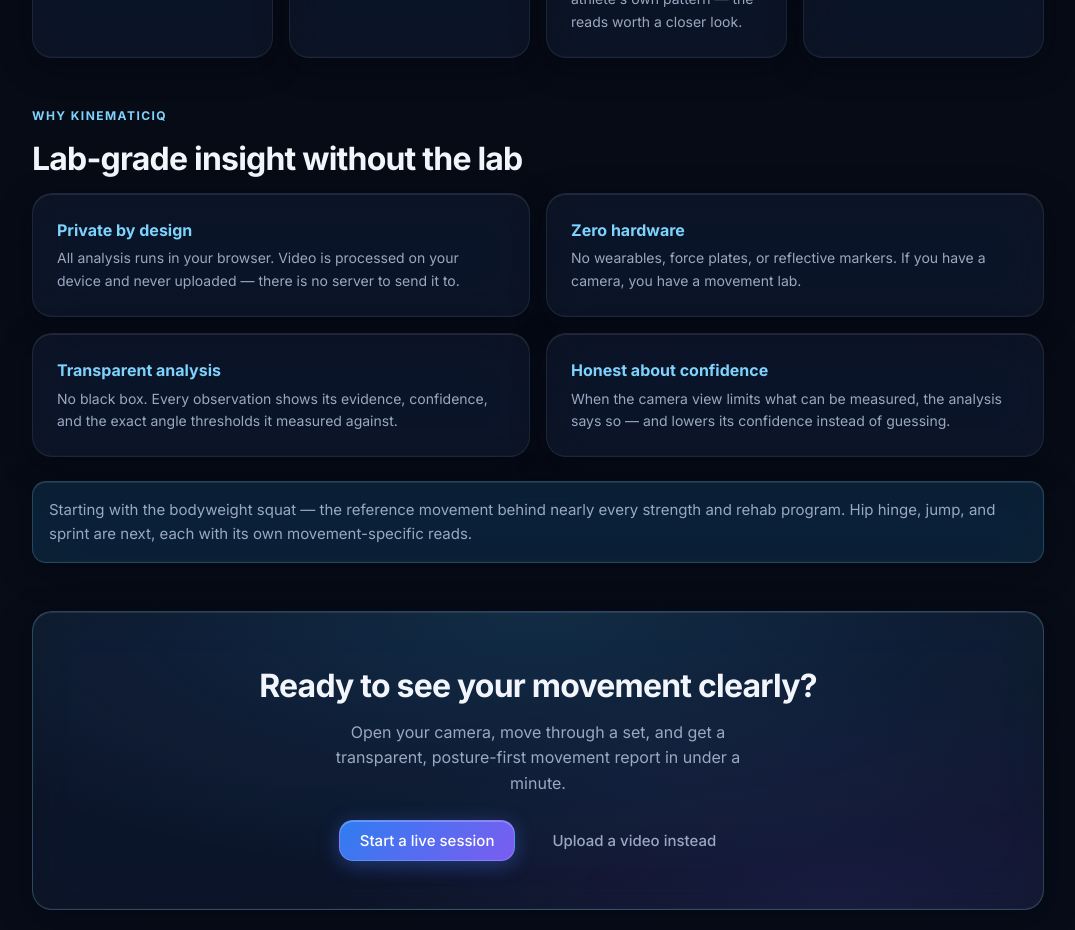
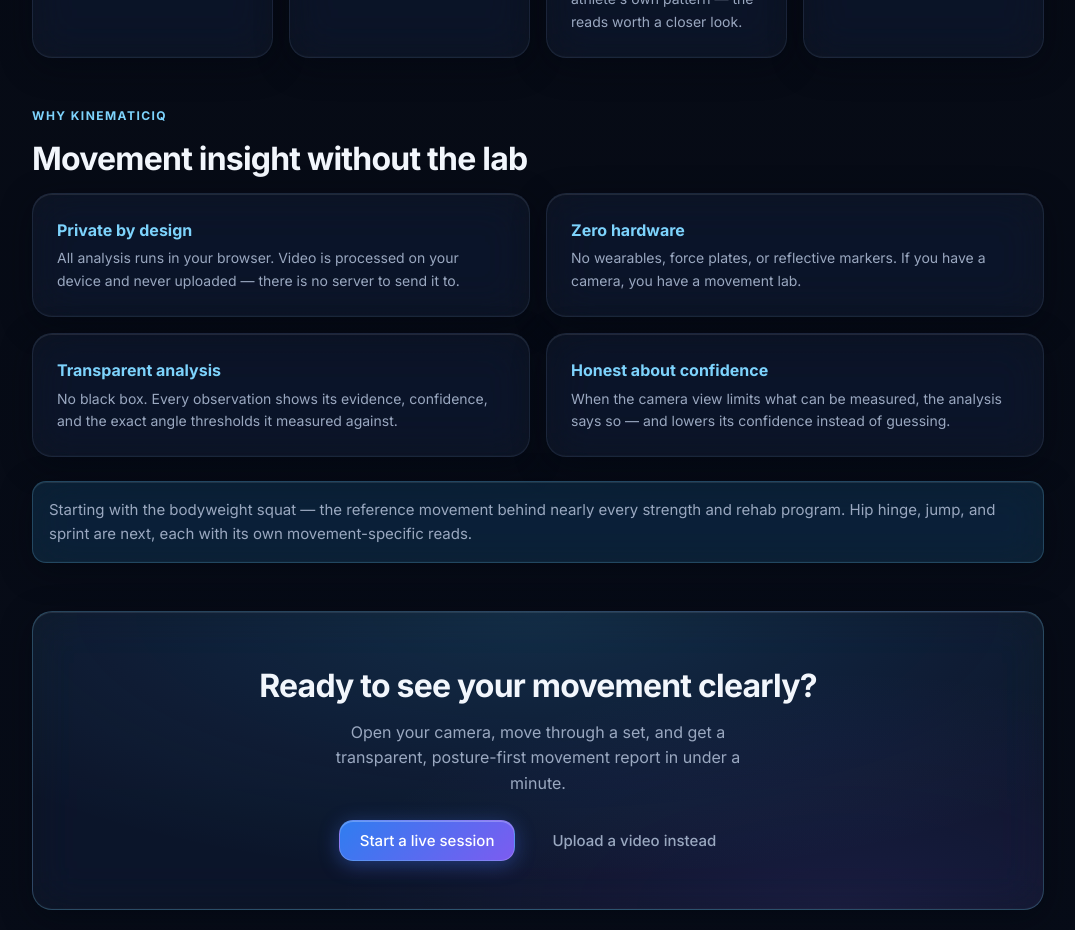
Before and after one commit to Born2tweak/KinematicIQ, a React (Vite) app in the folder web/: page / in a window 1280 px wide. Shown: the part 2360-3290 px from the top of the page, without its empty margins (102-1177 px from the left). Built offline with nearby package versions, Linux system fonts and the light colour scheme; no server answers.

Commit message:
fix: remove lab-grade overclaim and muscle attribution from copy
Lab-grade implies validated accuracy the product does not yet have;
range through the quads and glutes drifts toward muscle attribution
(ontology forbidden conclusion #5-6). Both reworded to observable
movement language.

```diff
--- a/web/src/feedback/feedbackReasoning.ts
+++ b/web/src/feedback/feedbackReasoning.ts
@@ -123,7 +123,7 @@
       issue: 'Depth',
       observed: depthPhrase,
       whyItMatters:
-        'Limited hip flexion means less range through the quads and glutes. From the side view, the camera reads thigh angle — when the hips do not sit as low, the camera reads less depth even if the rep felt effortful.',
+        'Limited hip flexion means the squat moves through less range of motion. From the side view, the camera reads thigh angle — when the hips do not sit as low, the camera reads less depth even if the rep felt effortful.',
       tryNext:
         'Sit the hips slightly lower while keeping your chest controlled — think “hips back and down” rather than only bending the knees.',
       confidence,
--- a/web/src/screens/LandingScreen.tsx
+++ b/web/src/screens/LandingScreen.tsx
@@ -197,7 +197,7 @@
       <section className="landing-section" id="why">
         <p className="landing-eyebrow">Why KinematicIQ</p>
         <h2 className="landing-section__title">
-          Lab-grade insight without the lab
+          Movement insight without the lab
         </h2>
         <div className="landing-grid landing-grid--benefits">
           {BENEFITS.map((b) => (
```
